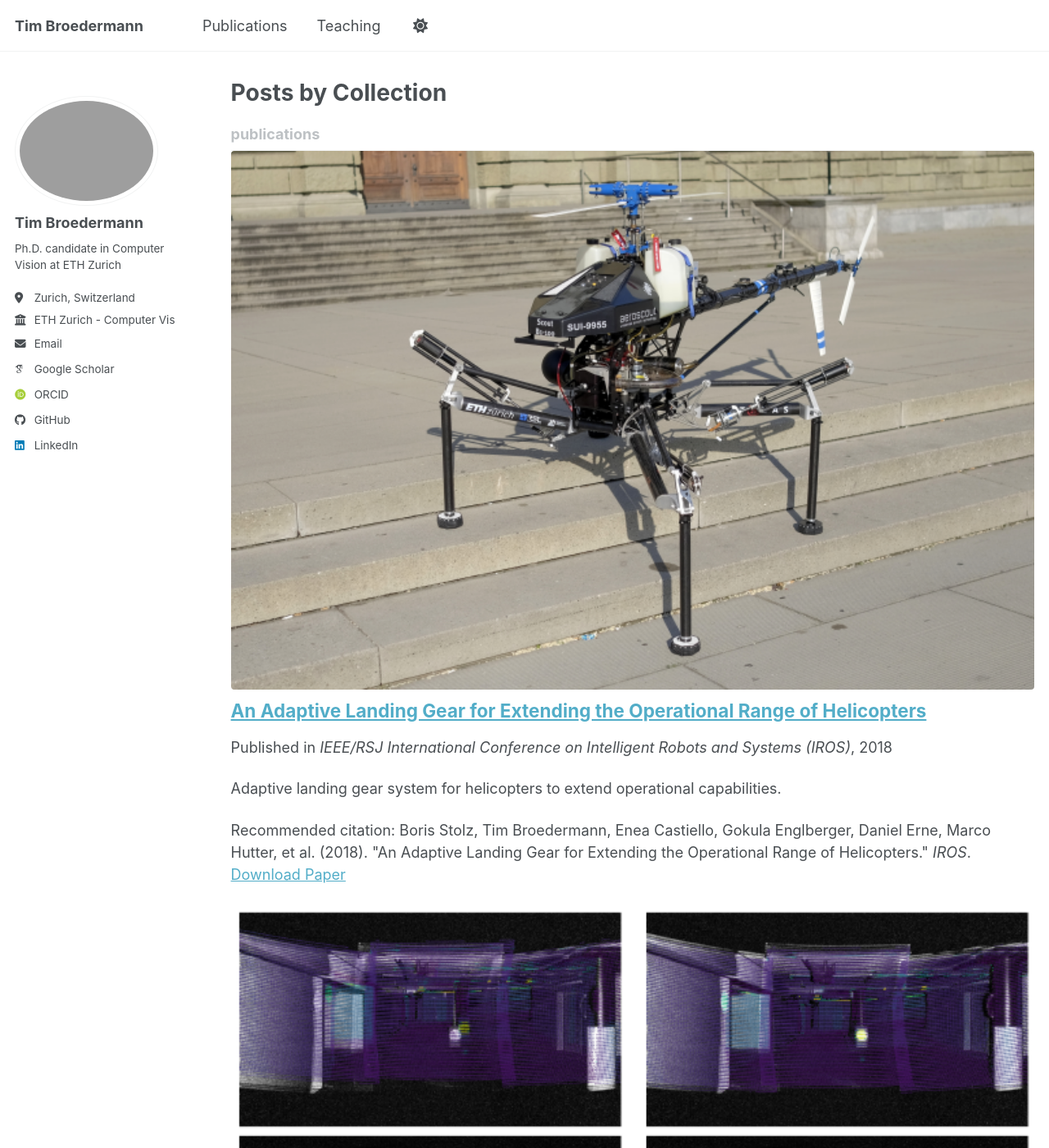
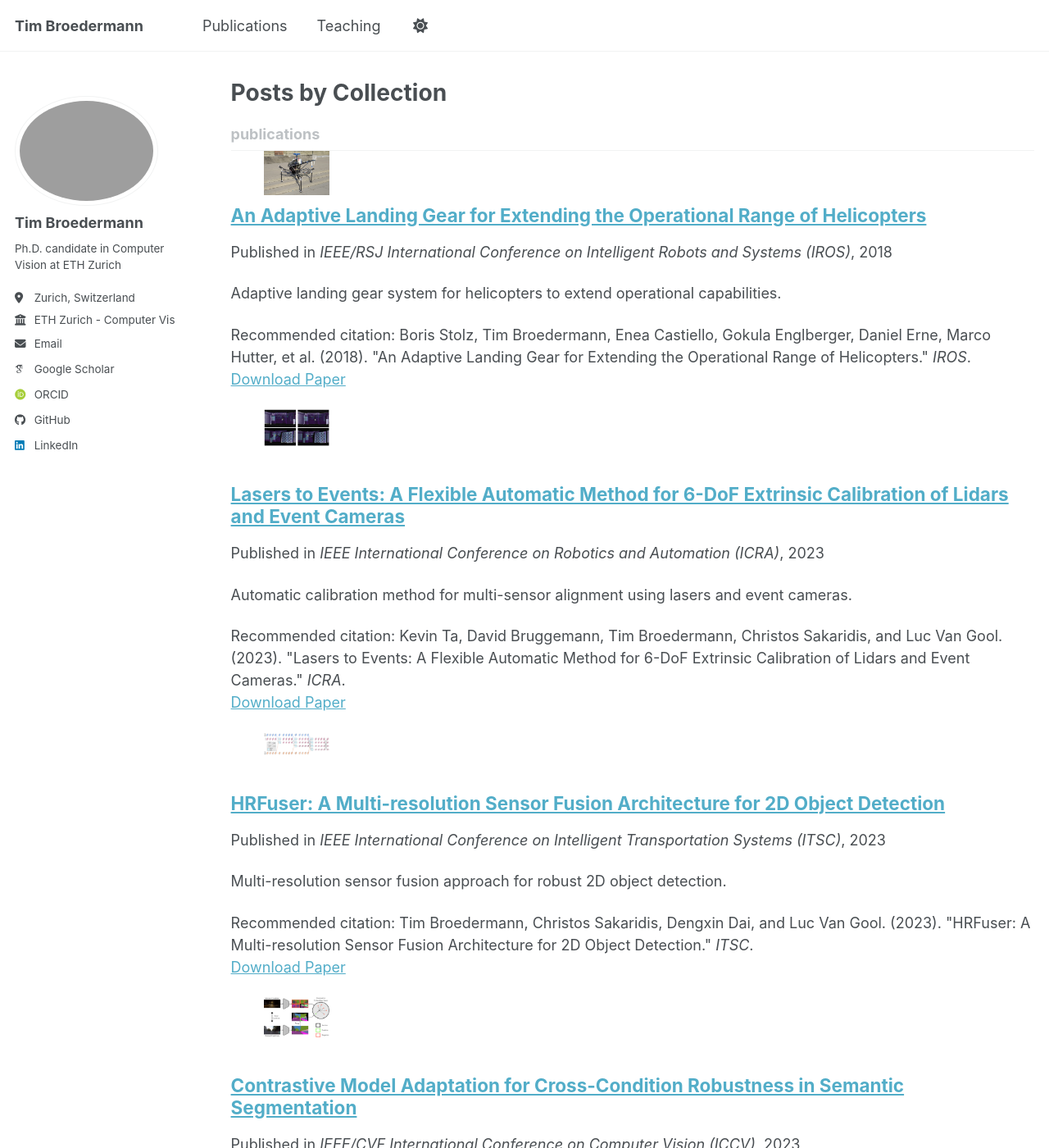
Before and after one commit to timbroed/timbroed.github.io, a Jekyll site: the page built from _pages/collection-archive.html, in a window 1280 px wide and 1400 px high. Shown: the whole window at 82% size. Built offline with Jekyll 4.4.1, drawn with Linux system fonts in a browser that asks for light colours; some web fonts are replaced; a script bundle is joined from its source files by our own code; library files that are not in the unit come from our copies.

Commit message:
Update publication category and enhance archive item teaser styling

```diff
--- a/_sass/layout/_archive.scss
+++ b/_sass/layout/_archive.scss
@@ -104,6 +104,19 @@
 
   .page__meta {
     margin: 0 0 4px;
+  }
+
+  .archive__item-teaser {
+    flex: 0 0 160px;
+    max-width: 160px;
+    display: flex;
+    justify-content: center;
+  }
+
+  .archive__item-teaser img {
+    width: 50%;
+    height: auto;
+    display: block;
   }
 }
 
```
Also changed, not shown: _publications/2025-03-01-cafuser.md (+1 -1 lines).
